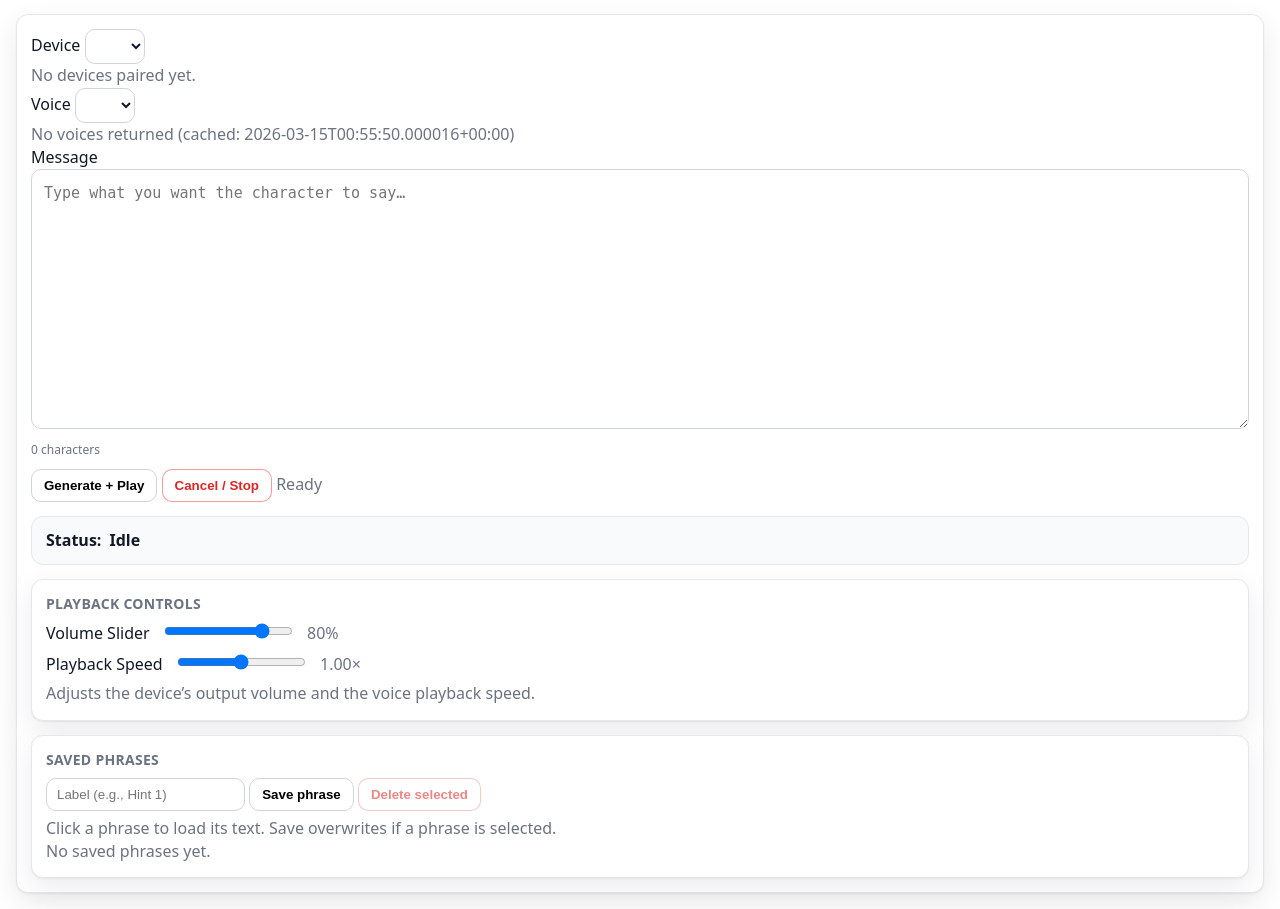
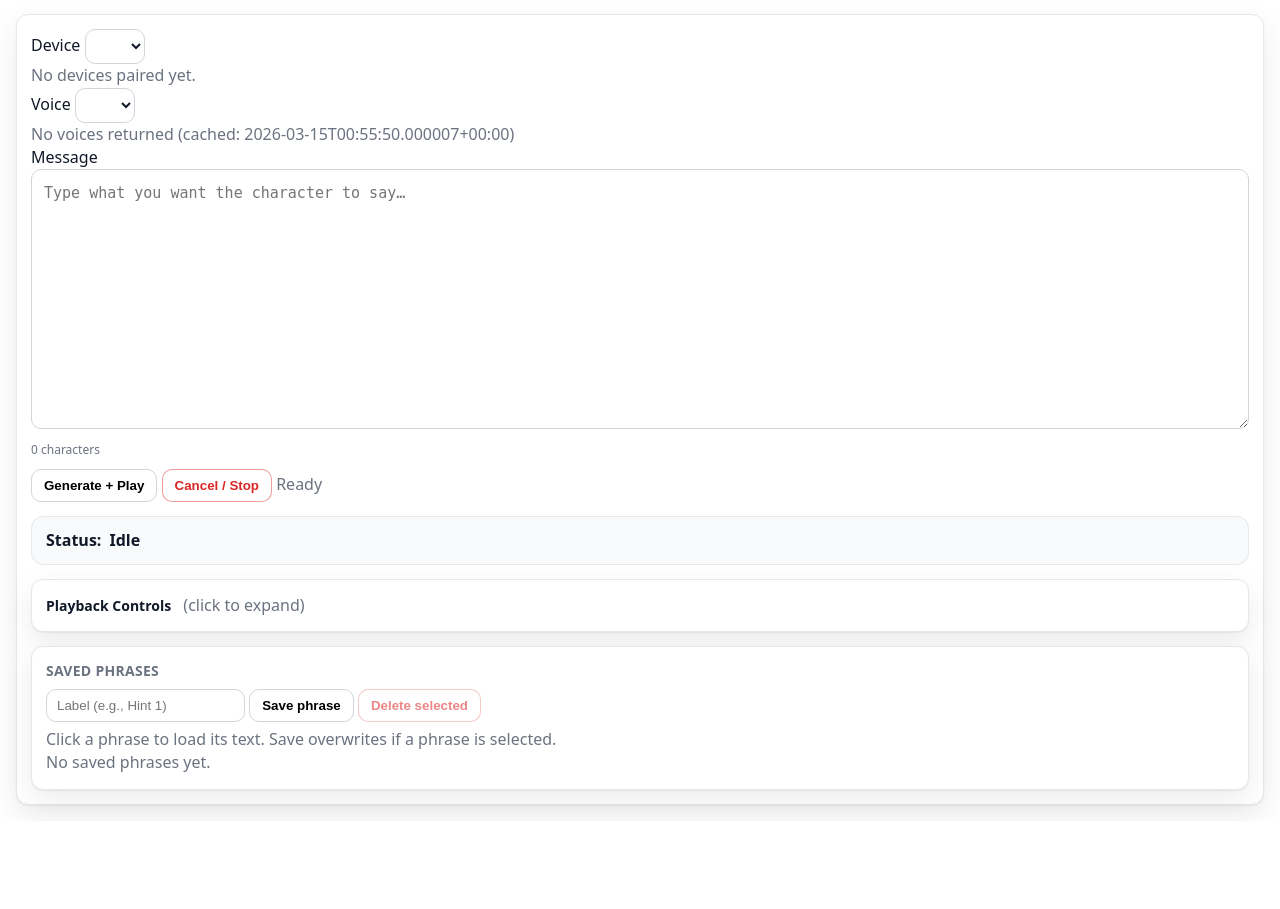
Before and after one commit to callen6123/hint-platform, a Flask app: page /speak in a window 1280 px wide. Shown: the part 51-960 px from the top of the page. After the commit the page ends 866 px from the top, so only its background shows below. Run offline with Flask 3, Linux system fonts and the light colour scheme; the visitor is signed in with stand-in values (Sample User, id 1); data that the repository does not hold is empty; parts of the project's set-up code (start-up, migrations or seed data) failed here and were passed over; some libraries are stand-ins or nearby versions.

Commit message:
Accordion

```diff
--- a/hub/templates/speak.html
+++ b/hub/templates/speak.html
@@ -63,9 +63,13 @@
       <div class="progress-line muted" id="speakMeta"></div>
     </div>
 
-    <div class="panel" style="margin-top:14px;">
-      <h3 style="margin:0 0 8px 0; font-size:14px;">Playback Controls</h3>
+    <details class="panel" style="margin-top:14px;">
+      <summary style="cursor:pointer; user-select:none; list-style:none;">
+        <span style="font-weight:600; font-size:14px;">Playback Controls</span>
+        <span class="muted" style="margin-left:8px;">(click to expand)</span>
+      </summary>
 
+      <div style="margin-top:10px;">
         <div class="row" style="align-items:center;">
           <label for="volumeSlider" style="min-width:140px; margin:0;">Volume Slider</label>
           <input id="volumeSlider" type="range" min="0" max="100" step="1" value="80" style="flex:1; margin:0 10px;" />
@@ -84,6 +88,7 @@
           Adjusts the device’s output volume and the voice playback speed.
         </div>
       </div>
+    </details>
 
     <div class="panel" style="margin-top:14px;">
       <h3 style="margin:0 0 8px 0; font-size:14px;">Saved phrases</h3>
```
Lines whose indentation alone changed are shown as unchanged.
